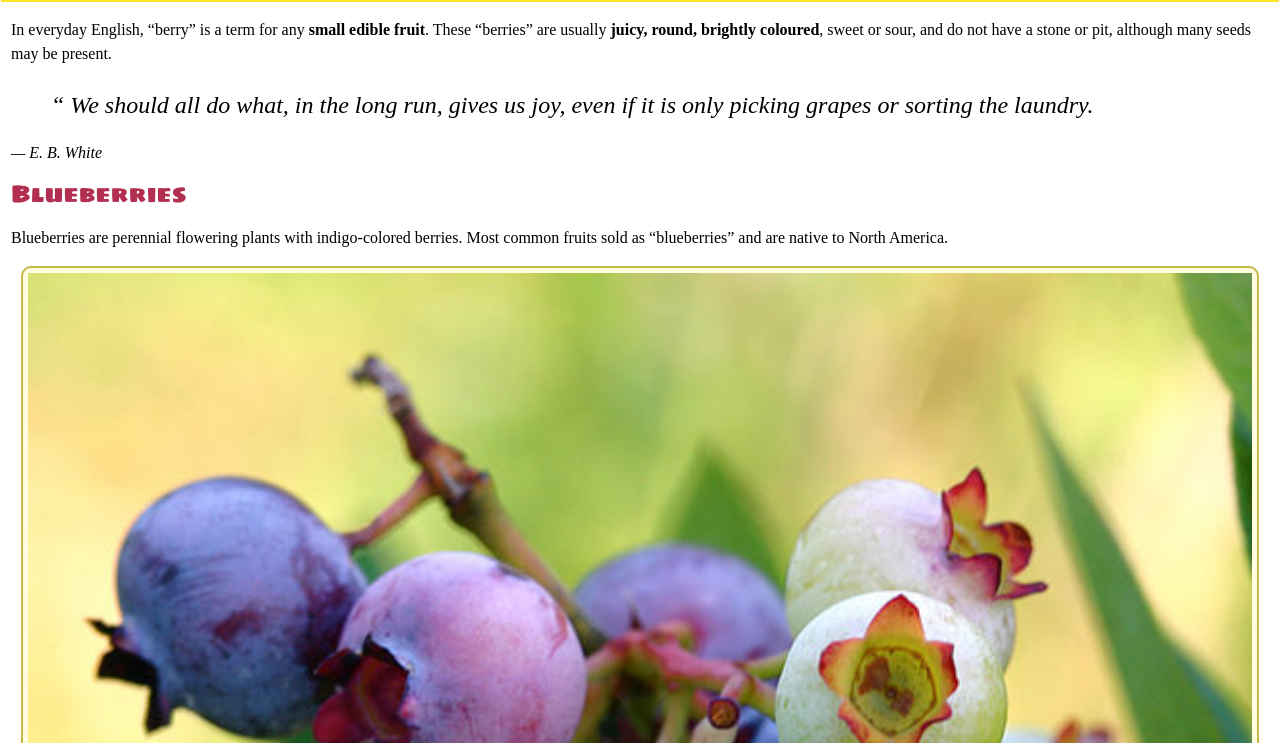
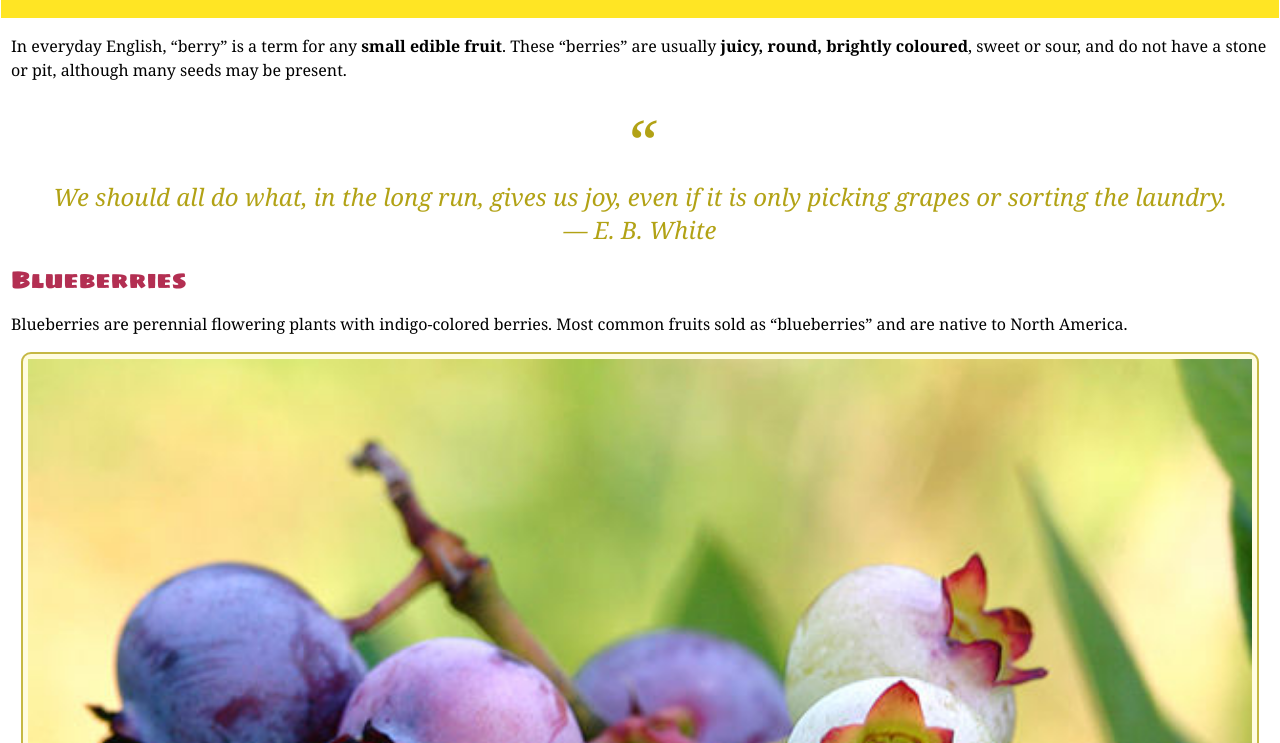
Before and after one commit to robcodonnell/dsn1674-project-1, a plain HTML site: page index.html in a window 1280 px wide. Shown: the part 152-895 px from the top of the page. Drawn offline with Linux system fonts and the light colour scheme.

Commit message:
Added colour to quote and changed body font

```diff
--- a/css/main.css
+++ b/css/main.css
@@ -10,12 +10,13 @@ header {
 
 main {
   margin: 10px;
+  font-family: Georgia;
 }
 
 h1 {
   color: #b32f52;
   font-family: 'Sigmar One', cursive;
-  font-size: 2rem;
+  font-size: 3rem;
   font-weight: normal;
   line-height: 1;
   text-align: center;
@@ -43,6 +44,8 @@ h3 {
 
 cite {
   text-align: center;
+  padding: 3px;
+  display: block;
 }
 
 a {
@@ -69,6 +72,18 @@ blockquote {
   font-style: italic;
   font-size: 1.5rem;
   line-height: 1.25;
+  color: #b2a215;
+  text-align: center;
+  margin: 20px;
+
+}
+
+blockquote span {
+  color: #b2a215;
+  margin: 0;
+  display: block;
+  text-align: center;
+  font-size: 4rem;
 }
 
 dl {
@@ -90,9 +105,6 @@ figcaption {
 
 footer {
 
-}
-.quotemark {
-  color: #79756f;
 }
 
 nav li {
--- a/index.html
+++ b/index.html
@@ -27,10 +27,13 @@
         In everyday English, “berry” is a term for any <strong>small edible fruit</strong>. These “berries” are usually <strong>juicy, round, brightly coloured</strong>, sweet or sour, and do not have a stone or pit, although many seeds may be present.
       </p>
 
-    <blockquote>“
+
+    <blockquote>
+      <span>“</span>
 We should all do what, in the long run, gives us joy, even if it is only picking grapes or sorting the laundry.
+
+      <cite>— E. B. White</cite>
     </blockquote>
-      <cite>— E. B. White</cite>
 
     <h2>Blueberries</h2>
         <p>
@@ -66,7 +69,7 @@ We should all do what, in the long run, gives us joy, even if it is only picking
       <dt><b>Protein</b></dt> <dd>0.72 g</dd>
     </dl>
 
-    <h2>Red Currants</h2>
+    <h2>Red Currant</h2>
       <p>
         With maturity, the tart flavour of redcurrant fruit is slightly greater than its blackcurrant relative, but with the same approximate sweetness.
       </p>
```
